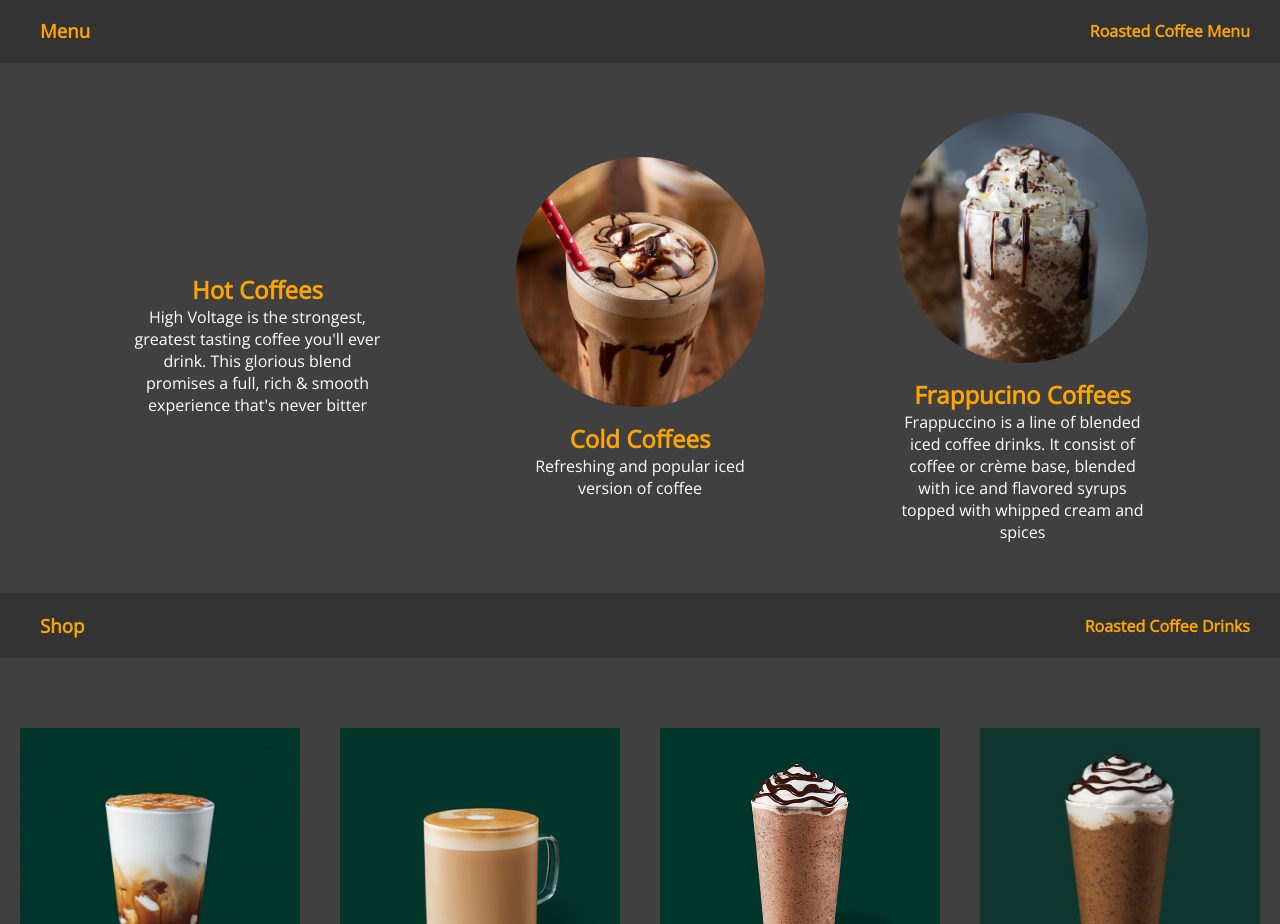
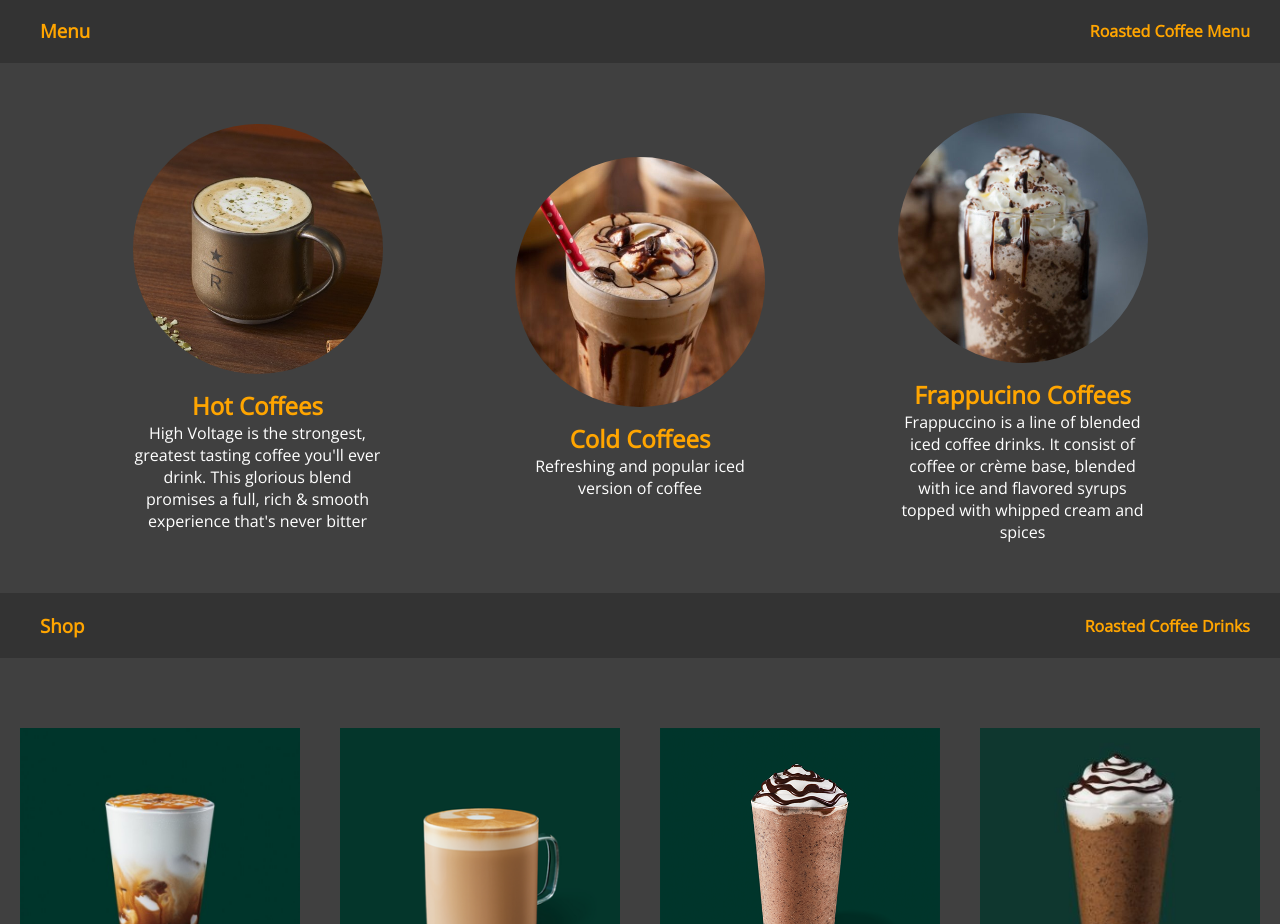
Before and after one commit to youknow-me/coffee, a plain HTML site: page index.html in a window 1280 px wide. Shown: the part 802-1726 px from the top of the page. Drawn offline with nearby package versions, Linux system fonts and the light colour scheme; files whose address does not match are found by name.

Commit message:
Update index.html

```diff
--- a/index.html
+++ b/index.html
@@ -42,7 +42,7 @@
         <div class="menu-content">
             <div class="hot-coffees">
                 <div class="hot-coffees-image">
-                    <img src="img/hot-coffees.jpg" alt="">
+                    <img src="hot-coffees.jpg" alt="">
                 </div>
                 <div class="hot-coffees-body">
                     <h2>Hot Coffees</h2>
```
